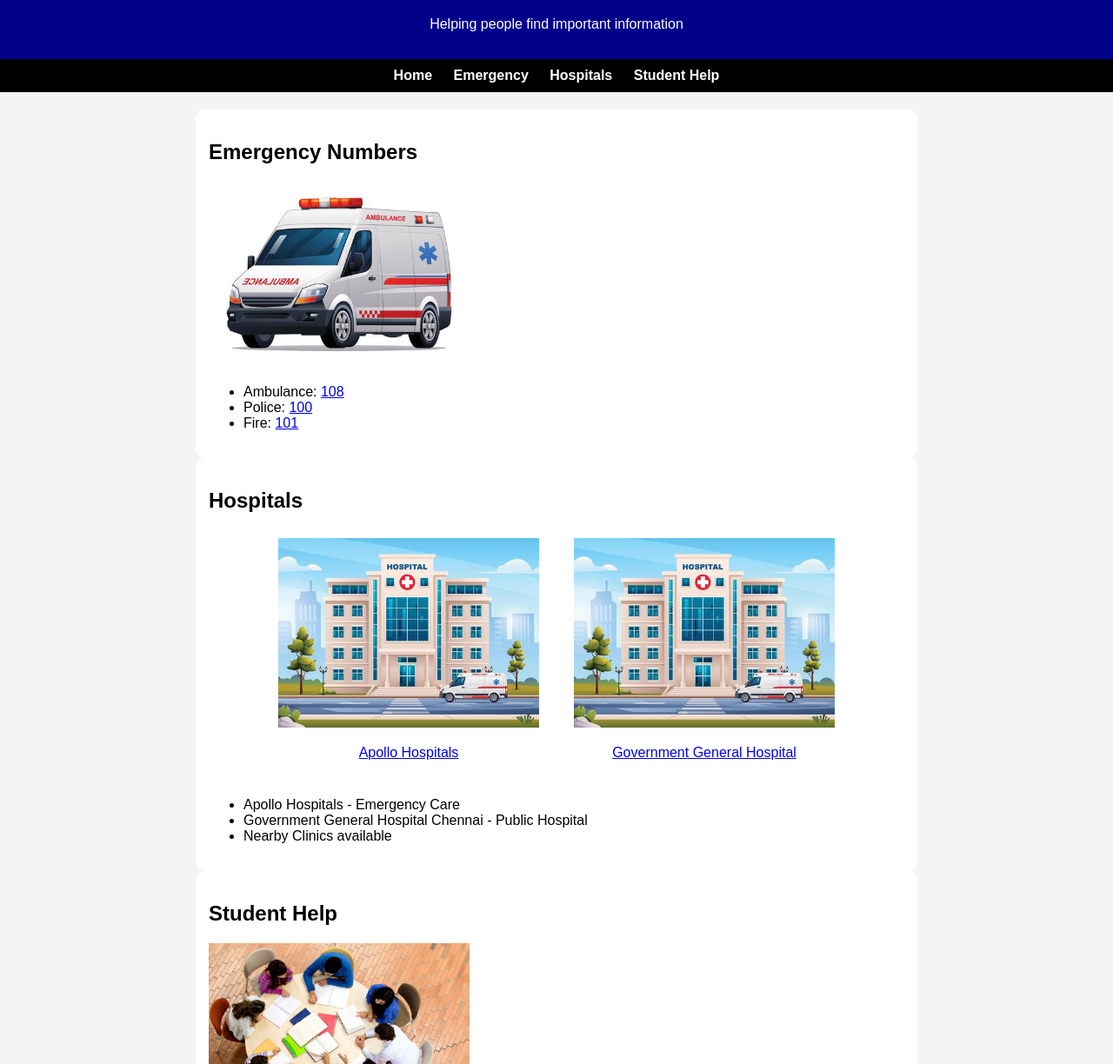
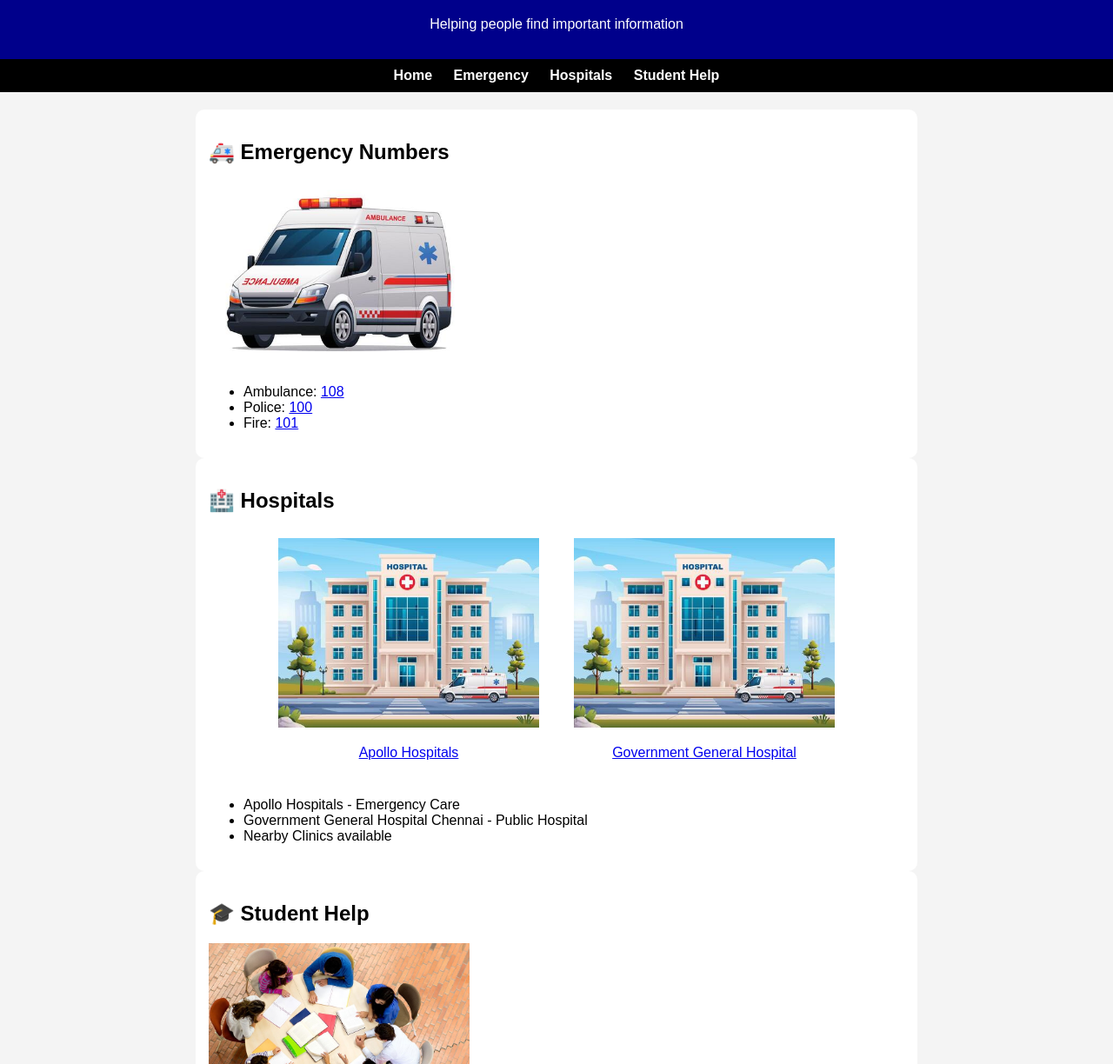
Before and after one commit to aadhiraj3612-droid/help_website, a plain HTML site: page index.html in a window 1280 px wide. Shown: the part 76-1300 px from the top of the page at 87% size. Drawn offline with Linux system fonts and the light colour scheme.

Commit message:
Update index.html

```diff
--- a/index.html
+++ b/index.html
@@ -99,7 +99,7 @@ img {
 <div class="container">
 
     <div class="card">
-        <h2 id="emergency">Emergency Numbers</h2>
+        <h2 id="emergency">🚑 Emergency Numbers</h2>
         <img src="ambulance.jpg">
         <ul>
            <li>Ambulance: <a href="tel:108">108</a></li>
@@ -109,7 +109,7 @@ img {
     </div>
 
     <div class="card">
-        <h2 id="hospitals">Hospitals</h2>
+        <h2 id="hospitals">🏥 Hospitals</h2>
 
 <div class="image-row">
 
@@ -132,7 +132,7 @@ img {
     </div>
 
     <div class="card">
-        <h2 id="student">Student Help</h2>
+       <h2 id="student">🎓 Student Help</h2>
 <img src="student.jpg">
         <ul>
             <li>Scholarships</li>
@@ -140,7 +140,8 @@ img {
         </ul>
     </div>
 <div class="card">
-    <h2>Contact</h2>
+
+<h2>📩 Contact</h2>
    <form>
         <label>Name:</label><br>
         <input type="text" placeholder="Enter your name"><br><br>
```
